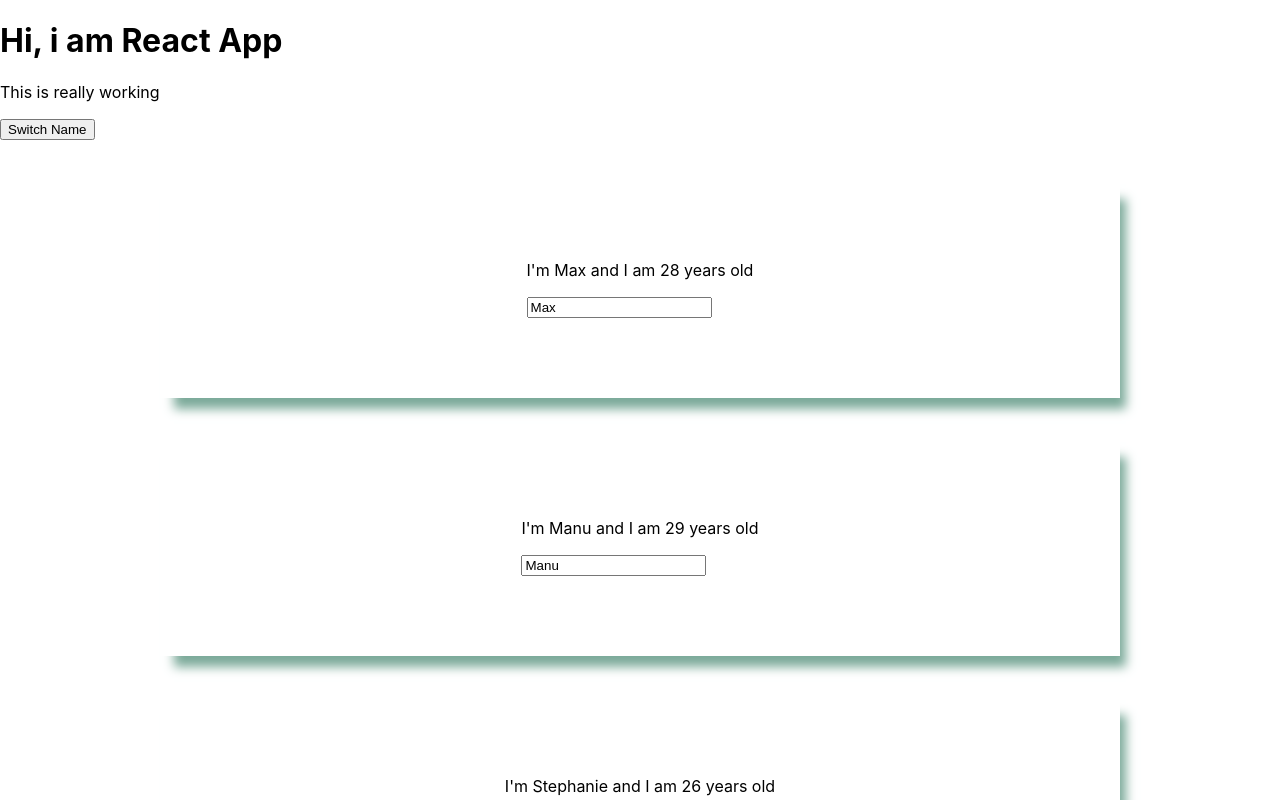
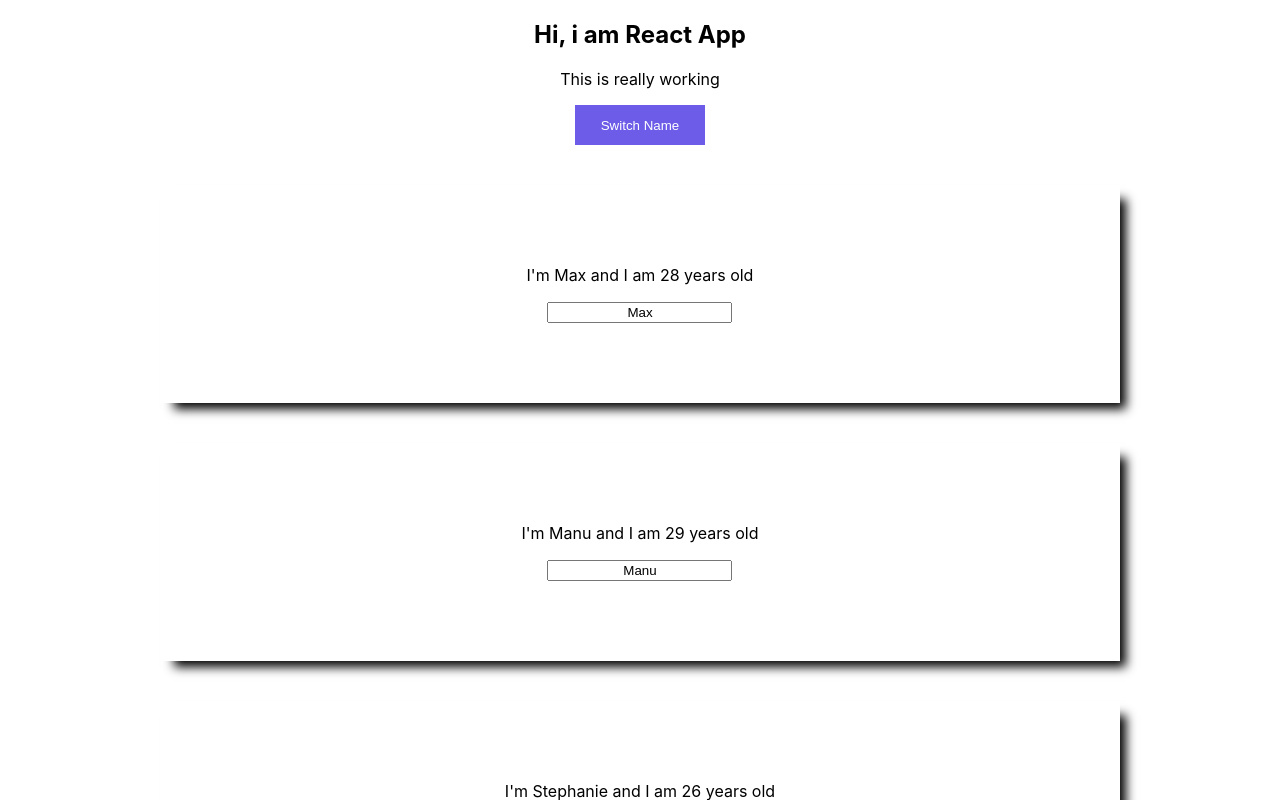
Before and after one commit to gauravnagar192/ReactExample, a React (Create React App) app: page / in a window 1280 px wide. Both pictures are taken after a click on the button "Switch Name". Shown: the top 800 px of the page. Built offline with nearby package versions, Linux system fonts and the light colour scheme.

Commit message:
Added & Used Radium

```diff
--- a/src/App.js
+++ b/src/App.js
@@ -1,6 +1,8 @@
 import React, { useState } from 'react';
 import Person from './Person/Person';
 import './index.css';
+import Radium from 'radium';
+import { StyleRoot } from 'radium';
 
 function App() {
   let person;
@@ -13,6 +15,18 @@ function App() {
   });
 
   const [toggle, setToggle] = useState(false);
+
+  const style = {
+    padding: '1vw 2vw',
+    outline: 'none',
+    border: 'none',
+    color: '#FFFFFF',
+    backgroundColor: '#6c5ce7',
+    ':hover': {
+      backgroundColor: '#0984e3',
+      padding: '1.1vw 2.2vw'
+    }
+  };
 
   const classes = [];
 
@@ -70,13 +84,15 @@ function App() {
   }
 
   return (
+    <StyleRoot>
     <div className="App">
-      <h1>Hi, i am React App</h1>
+      <h2>Hi, i am React App</h2>
       <p className={classes.join(' ')}>This is really working</p>
-      <button onClick={showPerson}>Switch Name</button>
+      <button style={style} onClick={showPerson}>Switch Name</button>
       {person}
     </div>
+    </StyleRoot>
   );
 }
 
-export default App;
+export default Radium(App);
--- a/src/Person/Person.js
+++ b/src/Person/Person.js
@@ -1,8 +1,14 @@
 import React from 'react';
+import Radium from 'radium';
 
 function Person(props) {
+  const style = {
+    '@media screen and (max-width: 425px)':{
+      width: '40vw'
+    }
+  }
   return (
-    <div className="person">
+    <div className="person" style={style}>
       <div>
         <p onClick={props.click}>
           I'm {props.name} and I am {props.age} years old
@@ -13,4 +19,4 @@ function Person(props) {
   );
 }
 
-export default Person;
+export default Radium(Person);
--- a/src/index.css
+++ b/src/index.css
@@ -14,7 +14,7 @@ code {
 
 .person {
   margin-top: 5vh;
-  box-shadow: 10px 15px 10px -4px #7caa9a;
+  box-shadow: 10px 10px 10px -4px #000000;
   margin: 5vh 20vh;
   display: flex;
   justify-content: center;
@@ -27,3 +27,7 @@ code {
 .green {
   color: #00b894;
 }
+
+* {
+  text-align: center;
+}
```
